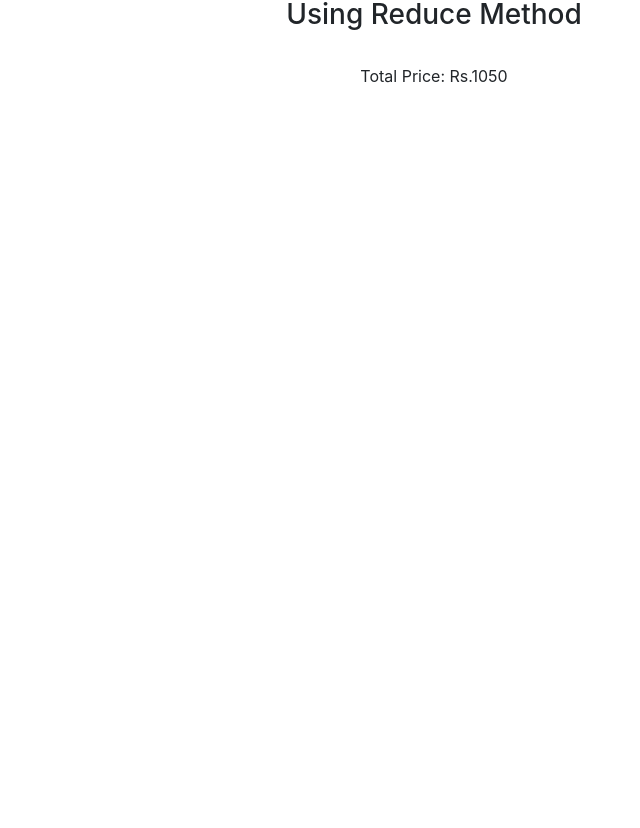
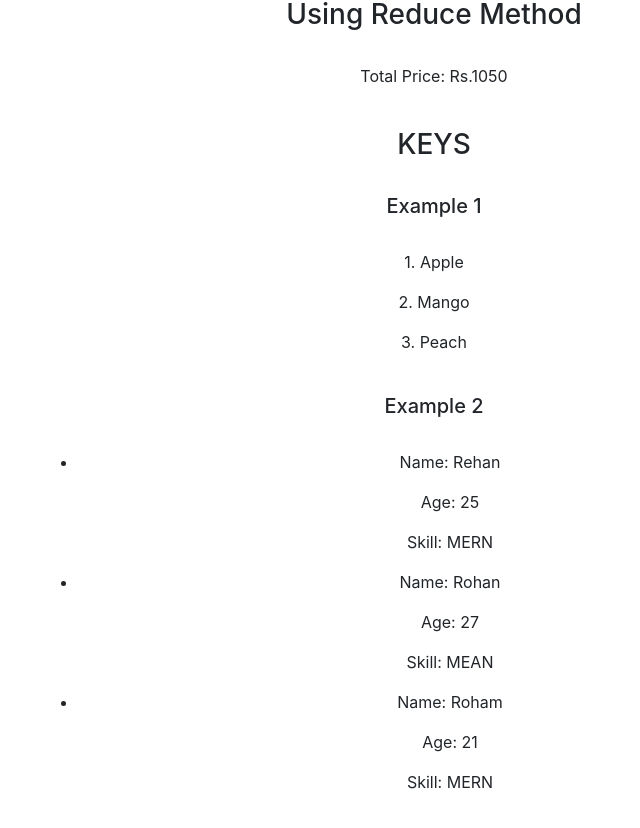
Before and after one commit to ghosiajaved/React, a React (Create React App) app: page / in a window 1280 px wide. Shown: the part 1215-2043 px from the top of the page, without its empty margins (206-846 px from the left). Before the commit the page ends 1343 px from the top, so only its background shows below. Built offline with nearby package versions, Linux system fonts and the light colour scheme.

Commit message:
Added examples of keys

```diff
--- a/src/App.js
+++ b/src/App.js
@@ -1,6 +1,6 @@
 
 import './App.css';
-import React, { useState } from 'react'
+import React from 'react'
 import Navbar from './components/Navbar';
 import List from './components/List';
 
--- a/src/components/List.js
+++ b/src/components/List.js
@@ -30,10 +30,29 @@ export default function List() {
         { name: 'Spicy Potato chips', price: 300 },
         { name: 'Hersheys bar', price: 150 },
     ];
-
-
     const totalAmount = products.reduce((accumulator, product) => accumulator + product.price, 0);
 
+    //keys
+    const fruits = [
+        { id: 1, name: "Apple", price: 250 },
+        { id: 2, name: "Mango", price: 350 },
+        { id: 3, name: "Peach", price: 150 }
+    ]
+    const fruitsList = fruits.map(fruit => <p>{fruit.id}. {fruit.name}</p>)
+
+    const person = [
+        { id: 1, name: "Rehan", age: 25, skill: "MERN" },
+        { id: 2, name: "Rohan", age: 27, skill: "MEAN" },
+        { id: 3, name: "Roham", age: 21, skill: "MERN" }
+    ]
+    //keys are always unique
+    const personList = person.map((person) => (
+        <li key={person.id}>
+        <p>Name: {person.name}</p>
+        <p>Age: {person.age}</p>
+        <p>Skill: {person.skill}</p>
+        </li>
+    ));
 
 
     return (
@@ -70,6 +89,17 @@ export default function List() {
             <p>Total Price: Rs.{totalAmount}</p>
             <br></br>
 
+            <h3>KEYS</h3><br></br>
+            <h5>Example 1</h5><br></br>
+            {fruitsList}
+            <br></br>
+            <h5>Example 2</h5><br></br>
+            <ul>{personList}</ul>
+            <br></br>
+
+
+
+
 
 
         </div>
```
